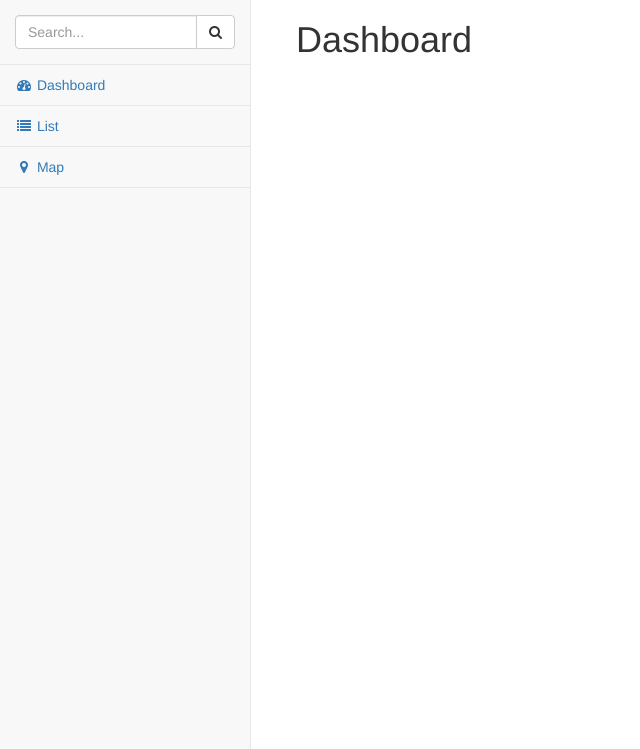
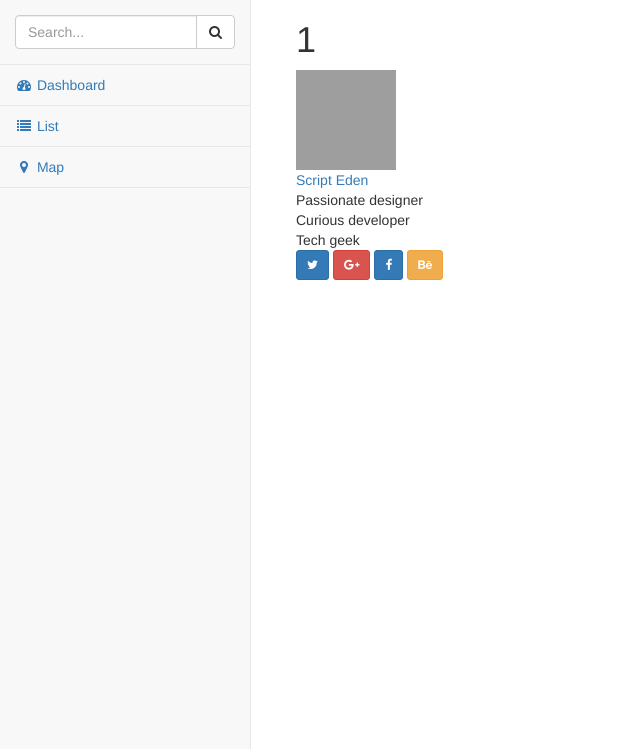
Before and after one commit to thepycoder/InnoversityWebsite, a PHP site: page /detail.php?l=1 in a window 1280 px wide. Shown: the part 51-800 px from the top of the page, without its empty margins (0-640 px from the left). Run offline with PHP 8.4, Linux system fonts and the light colour scheme; some libraries are stand-ins or nearby versions; grey boxes are pictures that could not be loaded.

Commit message:
details page

```diff
--- a/detail.php
+++ b/detail.php
@@ -10,6 +10,9 @@ $conn = new mysqli($servername, $username, $password, $dbname);
 if ($conn->connect_error) {
     die("Connection failed: " . $conn->connect_error);
 }
+
+$location = $_GET["l"];
+
 ?>
 <!DOCTYPE html>
 <html lang="en">
@@ -99,7 +102,39 @@ if ($conn->connect_error) {
             <div class="container-fluid">
                 <div class="row">
                     <div class="col-lg-12">
-                      <h1>Dashboard</h1>
+                      <h1><?php echo $location; ?></h1>
+                      <div class="card hovercard">
+                            <div class="cardheader">
+
+                            </div>
+                            <div class="avatar">
+                                <img alt="" src="http://lorempixel.com/100/100/people/9/">
+                            </div>
+                            <div class="info">
+                                <div class="title">
+                                    <a target="_blank" href="http://scripteden.com/">Script Eden</a>
+                                </div>
+                                <div class="desc">Passionate designer</div>
+                                <div class="desc">Curious developer</div>
+                                <div class="desc">Tech geek</div>
+                            </div>
+                            <div class="bottom">
+                                <a class="btn btn-primary btn-twitter btn-sm" href="https://twitter.com/webmaniac">
+                                    <i class="fa fa-twitter"></i>
+                                </a>
+                                <a class="btn btn-danger btn-sm" rel="publisher"
+                                   href="https://plus.google.com/+ahmshahnuralam">
+                                    <i class="fa fa-google-plus"></i>
+                                </a>
+                                <a class="btn btn-primary btn-sm" rel="publisher"
+                                   href="https://plus.google.com/shahnuralam">
+                                    <i class="fa fa-facebook"></i>
+                                </a>
+                                <a class="btn btn-warning btn-sm" rel="publisher" href="https://plus.google.com/shahnuralam">
+                                    <i class="fa fa-behance"></i>
+                                </a>
+                            </div>
+                        </div>
                     </div>
                     <!-- /.col-lg-12 -->
                 </div>
```
Also changed, not shown: list.php (+6 -2 lines).
